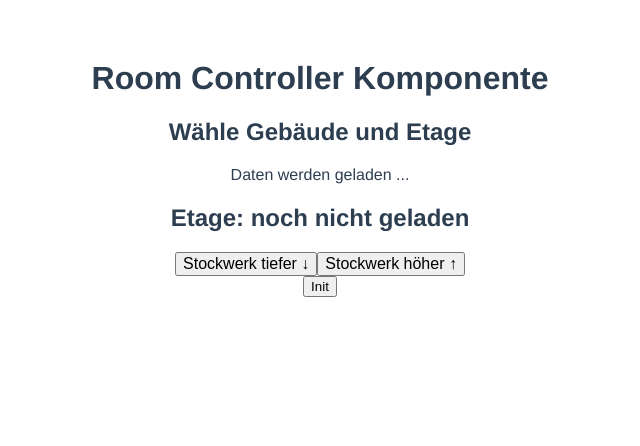
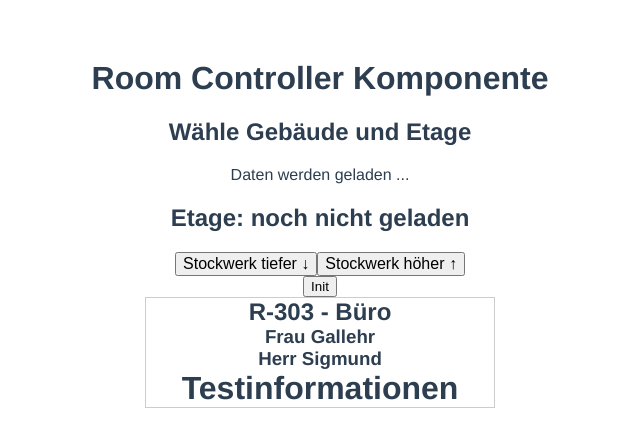
Before and after one commit to dev-bi/floorplan_frontend, a Vue app: page / in a window 1280 px wide. Shown: the top 446 px of the page, without its empty margins (320-960 px from the left). Built offline with nearby package versions, Linux system fonts and the light colour scheme.

Commit message:
Roominfobox Rohentwurf-Design

```diff
--- a/src/components/RoomControllerComponent.vue
+++ b/src/components/RoomControllerComponent.vue
@@ -2,6 +2,9 @@
   <div class="hello">
     <h1>Room Controller Komponente</h1>
     <FloorNavigator v-on:stateChanged="loadSVG"></FloorNavigator>
+    <RoominfoBox>
+      <h1>Testinformationen</h1>
+    </RoominfoBox>
     <OutputController v-bind:svgId="svg"></OutputController>
   </div>
 </template>
@@ -9,12 +12,14 @@
 <script>
 import FloorNavigator from '@/components/FloorNavigator.vue';
 import OutputController from '@/components/OutputController.vue';
+import RoominfoBox from '@/components/RoominfoBox.vue';
 
 export default {
   name: 'RoomControllerComponent',
   components: {
     FloorNavigator,
     OutputController,
+    RoominfoBox,
   },
   data() {
     return {
--- a/src/components/RoomInfoBox.vue
+++ b/src/components/RoomInfoBox.vue
@@ -0,0 +1,24 @@
+<template>
+<div class="infobox">
+  <div class="infobox__head-data">
+    <h2>R-303 - Büro</h2>
+    <h3>Frau Gallehr</h3>
+    <h3>Herr Sigmund</h3>
+  </div>
+  <slot></slot>
+</div>
+</template>
+
+<style lang="scss" scoped>
+* {
+  box-sizing: border-box;
+  margin: 0;
+  padding: 0;
+}
+
+.infobox {
+  border: solid 1px #ccc;
+  width: 350px;
+  margin: 0 auto;
+}
+</style>
```
